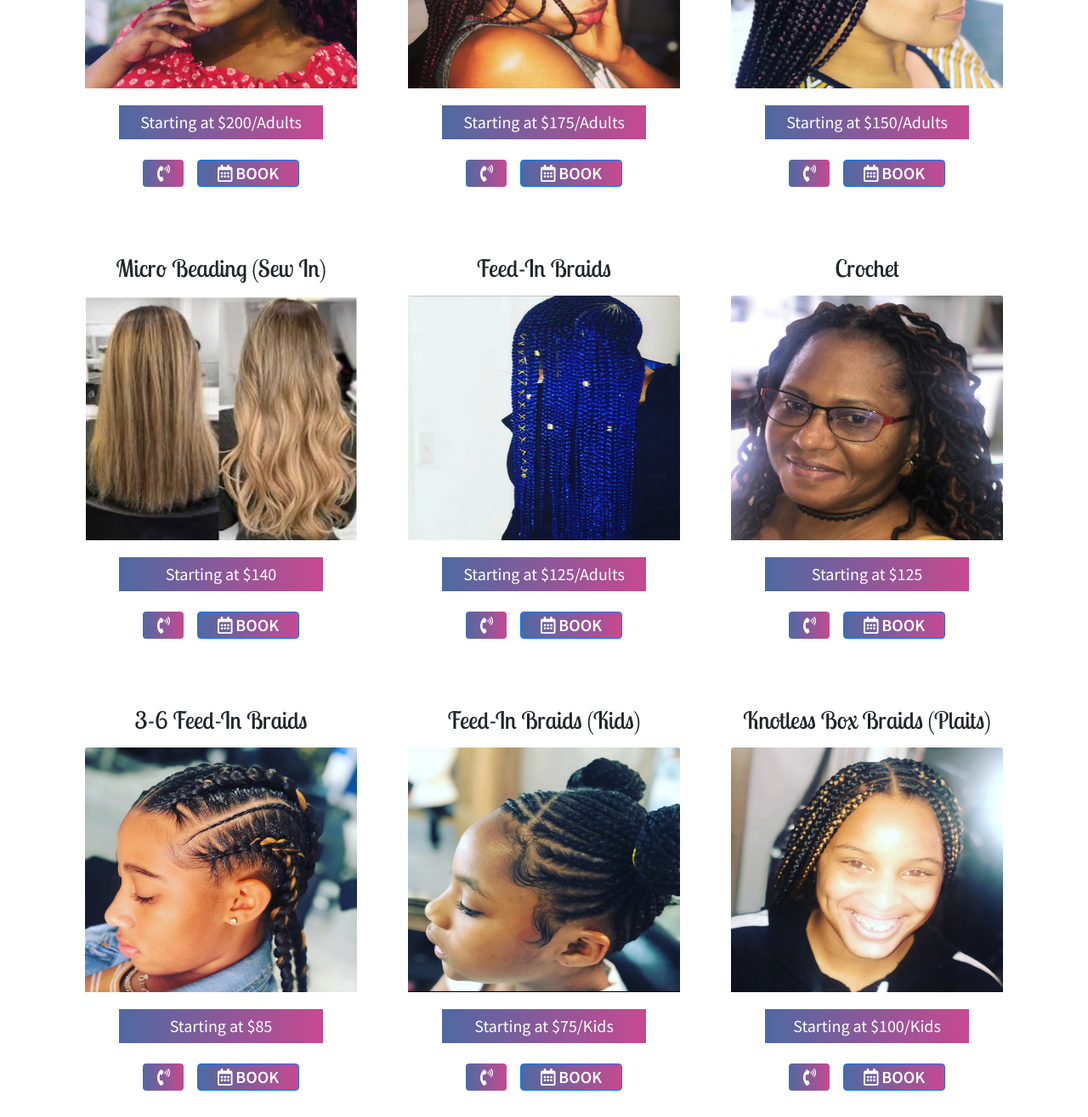
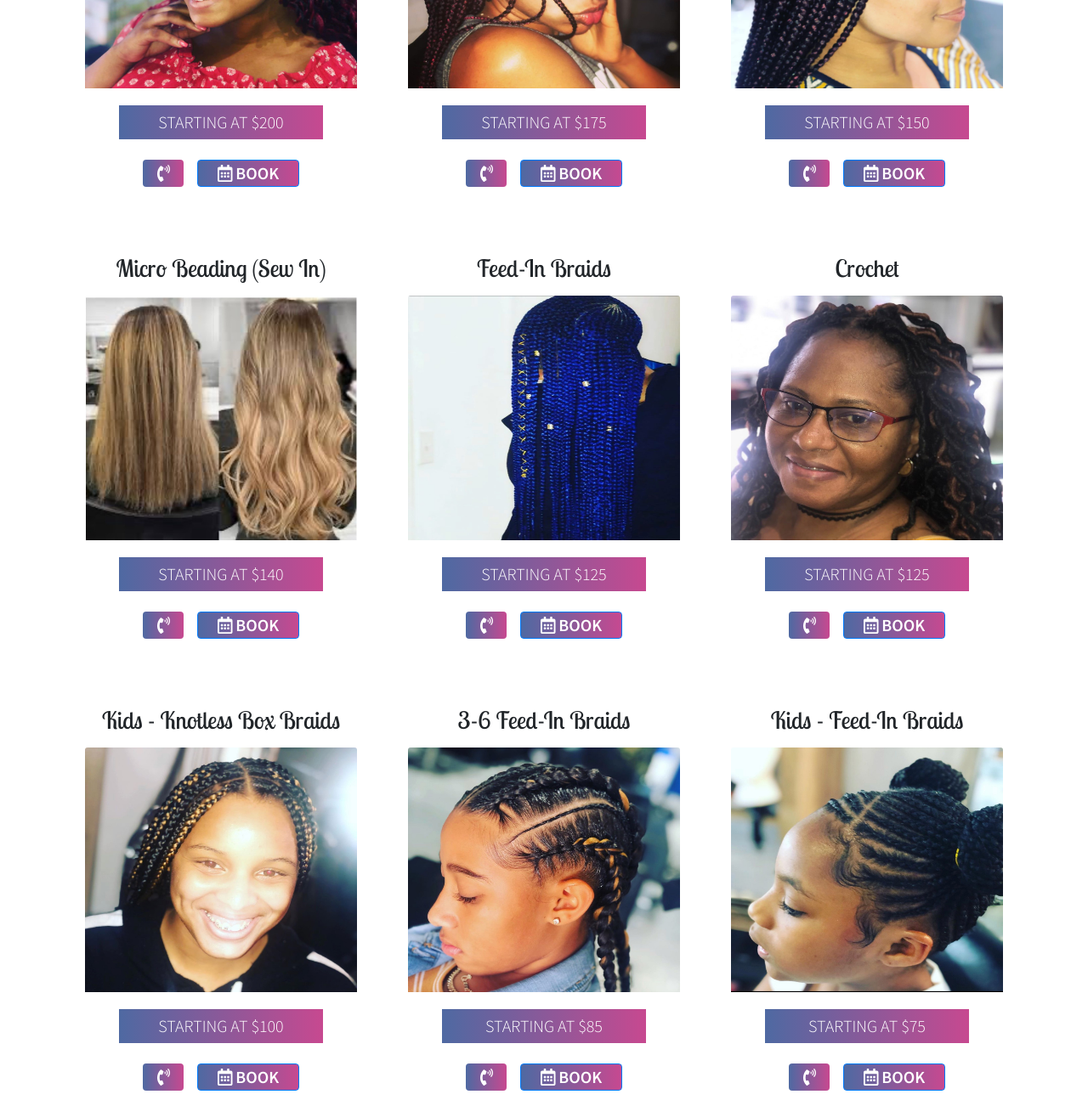
Before and after one commit to DCasely/Switchup-Hairtouch, a plain HTML site: page index.html in a window 1280 px wide. Shown: the part 1100-2415 px from the top of the page at 85% size. Drawn offline with nearby package versions, Linux system fonts and the light colour scheme.

Commit message:
text edits

```diff
--- a/index.html
+++ b/index.html
@@ -167,7 +167,7 @@
               />
               <div class="card-body text-center">
                 <div class="card-description">
-                  <h4>Starting at $200/Adults</h4>
+                  <h4>Starting at $200</h4>
                 </div>
 
                 <div class="more-info"></div>
@@ -207,7 +207,7 @@
               />
               <div class="card-body text-center">
                 <div class="card-description">
-                  <h4>Starting at $175/Adults</h4>
+                  <h4>Starting at $175</h4>
                 </div>
 
                 <!-- BUTTON ROW -->
@@ -245,7 +245,7 @@
               />
               <div class="card-body text-center">
                 <div class="card-description">
-                  <h4>Starting at $150/Adults</h4>
+                  <h4>Starting at $150</h4>
                   <!-- <p>$150/md $200/sm $300/xs</p> -->
                 </div>
 
@@ -322,7 +322,7 @@
               />
               <div class="card-body text-center">
                 <div class="card-description">
-                  <h4>Starting at $125/Adults</h4>
+                  <h4>Starting at $125</h4>
                 </div>
 
                 <!-- BUTTON ROW -->
@@ -361,6 +361,45 @@
               <div class="card-body text-center">
                 <div class="card-description">
                   <h4>Starting at $125</h4>
+                </div>
+
+                <!-- BUTTON ROW -->
+                <div class="btn-row row">
+                  <!-- CALL BTN -->
+                  <button class="call-now-btn btn btn-primary">
+                    <a class="call-now-link" href="tel:954-299-5195">
+                      <i class="fas fa-phone-volume"></i>
+                    </a>
+                  </button>
+
+                  <!-- BOOK BTN -->
+                  <button class="book-me-btn btn btn-primary">
+                    <a
+                      class="book-me-btn"
+                      href="https://www.facebook.com/theswitchuphairtouch"
+                      target="_blank"
+                      ><i class="far fa-calendar-alt"></i> Book
+                    </a>
+                  </button>
+                </div>
+              </div>
+            </div>
+          </div>
+
+          <!-- KNOTLESS BOX BRAIDS (KIDS) -->
+          <div class="col col-xl-4 d-flex justify-content-center mb-5">
+            <div class="card" style="width: 20rem;">
+              <h5 class="card-title">Kids - Knotless Box Braids</h5>
+
+              <img
+                class="card-img-top"
+                src="./images/knotless-box-kids.jpeg"
+                alt="passiontwist"
+              />
+              <div class="card-body text-center">
+                <div class="card-description">
+                  <h4>Starting at $100</h4>
+                  <!-- <p>$100/md $125/sm $150/xs</p> -->
                 </div>
 
                 <!-- BUTTON ROW -->
@@ -428,7 +467,7 @@
           <!-- FEED-IN BRAIDS (KIDS) -->
           <div class="col col-xl-4 d-flex justify-content-center mb-5">
             <div class="card" style="width: 20rem;">
-              <h5 class="card-title">Feed-In Braids (Kids)</h5>
+              <h5 class="card-title">Kids - Feed-In Braids</h5>
 
               <img
                 class="card-img-top"
@@ -437,47 +476,8 @@
               />
               <div class="card-body text-center">
                 <div class="card-description">
-                  <h4>Starting at $75/Kids</h4>
+                  <h4>Starting at $75</h4>
                   <!-- <p>$75/md $100/sm $150/xs</p> -->
-                </div>
-
-                <!-- BUTTON ROW -->
-                <div class="btn-row row">
-                  <!-- CALL BTN -->
-                  <button class="call-now-btn btn btn-primary">
-                    <a class="call-now-link" href="tel:954-299-5195">
-                      <i class="fas fa-phone-volume"></i>
-                    </a>
-                  </button>
-
-                  <!-- BOOK BTN -->
-                  <button class="book-me-btn btn btn-primary">
-                    <a
-                      class="book-me-btn"
-                      href="https://www.facebook.com/theswitchuphairtouch"
-                      target="_blank"
-                      ><i class="far fa-calendar-alt"></i> Book
-                    </a>
-                  </button>
-                </div>
-              </div>
-            </div>
-          </div>
-
-          <!-- KNOTLESS BOX BRAIDS (KIDS) -->
-          <div class="col col-xl-4 d-flex justify-content-center mb-5">
-            <div class="card" style="width: 20rem;">
-              <h5 class="card-title">Knotless Box Braids (Plaits)</h5>
-
-              <img
-                class="card-img-top"
-                src="./images/knotless-box-kids.jpeg"
-                alt="passiontwist"
-              />
-              <div class="card-body text-center">
-                <div class="card-description">
-                  <h4>Starting at $100/Kids</h4>
-                  <!-- <p>$100/md $125/sm $150/xs</p> -->
                 </div>
 
                 <!-- BUTTON ROW -->
@@ -558,7 +558,7 @@
               />
               <div class="card-body text-center">
                 <div class="card-description">
-                  <h4>Starting at $75/Adults</h4>
+                  <h4>Starting at $75</h4>
                   <!-- <p>
                     Washing Included
                   </p> -->
@@ -680,7 +680,7 @@
               />
               <div class="card-body text-center">
                 <div class="card-description">
-                  <h4>Starting at $35/Adults</h4>
+                  <h4>Starting at $35</h4>
                   <!-- <p>
                     $35 - two / $45 - three-five braids
                     <br />
--- a/styles.css
+++ b/styles.css
@@ -187,6 +187,8 @@ a:hover {
 
 #pricing h4 {
   font-size: 1.25rem;
+  font-weight: 300;
+  text-transform: uppercase;
   margin: 0;
 }
 
```
